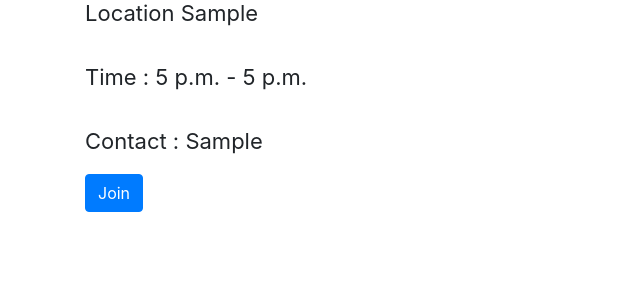
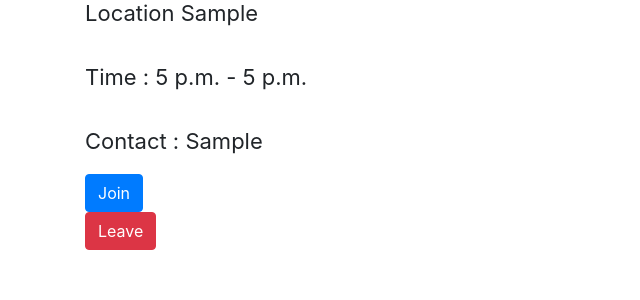
Before and after one commit to Bouncyyahomie/TEWMA-project, a Django app: page /1/detail in a window 1280 px wide. Shown: the part 257-557 px from the top of the page, without its empty margins (0-640 px from the left). Run offline with Django 3.2, Linux system fonts and the light colour scheme; tables that the repository leaves empty hold one stand-in row (values such as "Sample post"); some libraries are stand-ins or nearby versions.

Commit message:
add leave button and fix meeting form test

```diff
--- a/appointment/templates/appointment/detail.html
+++ b/appointment/templates/appointment/detail.html
@@ -8,9 +8,13 @@
     <p>Location {{meeting.location}}</p>
     <p>Time : {{meeting.start_time|time:"P"}} - {{meeting.end_time|time:"P"}}</p>
     <p>Contact : {{meeting.contact}}</p>
-    <form action="{% url 'appointment:join' meeting.id %}" method="post">
-    {% csrf_token %}
-    <input class="btn btn-primary" type="submit" value="Join">
-    </form>
+        <form action="{% url 'appointment:join' meeting.id %}" method="post">
+            {% csrf_token %}
+            <input class="btn btn-primary" type="submit" value="Join">
+        </form>
+        <form action="{% url 'appointment:leave' meeting.id %}" method="post">
+            {% csrf_token %}
+            <input class="btn btn-danger" type="submit" value="Leave">
+        </form>
 </div>
 {% endblock %}
--- a/appointment/urls.py
+++ b/appointment/urls.py
@@ -10,5 +10,6 @@ urlpatterns = [
     path("<int:meeting_id>/detail", views.detail, name="detail"),
     path('result/', views.search, name="search"),
     path('<int:meeting_id>/join', views.join, name='join'),
+    path('<int:meeting_id>/leave', views.leave, name='leave'),
     path('', views.autocomplete, name="autocomplete"),
 ]
--- a/appointment/views.py
+++ b/appointment/views.py
@@ -91,13 +91,19 @@ def search(request):
 
 
 def join(request, meeting_id):
-    """For handle when user click join button"""
+    """For handle when user click join button."""
     meeting = get_object_or_404(Meeting, pk=meeting_id)
+    user_meeting = UserMeeting.objects.filter(user=request.user).filter(meeting=meeting).first()
+    if user_meeting is None: #if the user never press the join button before.
+        UserMeeting.objects.create(user=request.user, meeting=meeting, is_join=True)
+        messages.success(request, "Successfully Join!!")
+        return render(request, 'appointment/detail.html', {'meeting': meeting})
+    if user_meeting.is_join: #if the user join the meeting already.
+        messages.error(request, "You have joined!!")
+        return render(request, 'appointment/detail.html', {'meeting': meeting})
     obj, created = UserMeeting.objects.update_or_create(user=request.user, meeting=meeting, defaults={"is_join": True})
-    if created:
+    if obj.is_join: #if the user press the leave button before.
         messages.success(request, "Successfully Join!!")
-    else:
-        messages.error(request, "You have joined!!")
     return render(request, 'appointment/detail.html', {'meeting': meeting})
 
 
@@ -109,3 +115,18 @@ def autocomplete(request):
             meets.append(meet.subject)
         return JsonResponse(meets, safe=False)
     return render(request, 'appointment/home_page.html')
+
+def leave(request, meeting_id):
+    """Leave from the specific appointment."""
+    meeting = get_object_or_404(Meeting, pk=meeting_id)
+    user_meeting = UserMeeting.objects.filter(user=request.user, meeting=meeting).first()
+    if user_meeting is None: #if the user never press the join button before.
+        messages.error(request, "You haven't attended the appointment yet.")
+        return render(request, 'appointment/detail.html', {'meeting': meeting})
+    if not user_meeting.is_join: #if the user leave the meeting already.
+        messages.error(request, "You haven't attended the appointment yet.")
+        return render(request, 'appointment/detail.html', {'meeting': meeting})
+    obj, created = UserMeeting.objects.update_or_create(user=request.user, meeting=meeting, defaults={"is_join": False})
+    if not obj.is_join: #if the user press the join button before.
+        messages.success(request, f"Leaving the appointment, {meeting} is complete.")
+    return render(request, 'appointment/detail.html', {'meeting': meeting})
```
Also changed, not shown: users/tests/test_create_meeting_form.py (+1 -1 lines).
